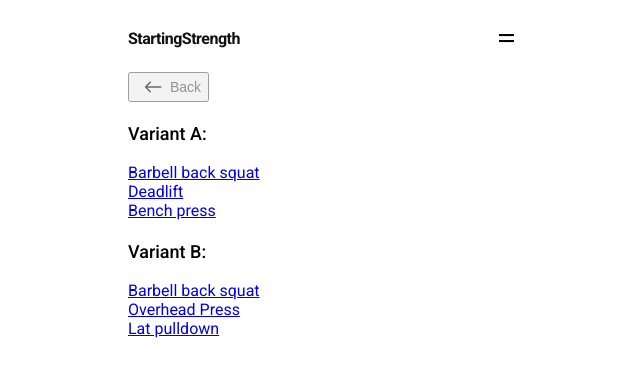
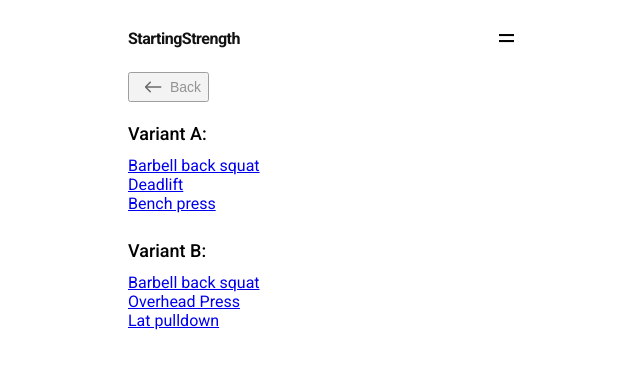
Before and after one commit to erikpantzar/starting-strength, a React (Create React App) app: page /info in a window 1280 px wide. Shown: the top 376 px of the page, without its empty margins (312-952 px from the left). Built offline with nearby package versions, Linux system fonts and the light colour scheme; what react-fastclick would draw is missing.

Commit message:
Added p again

```diff
--- a/src/Components/Typography/Typography.css
+++ b/src/Components/Typography/Typography.css
@@ -17,3 +17,7 @@
     font-family: Roboto, sans-serif;
     font-weight: 300;
 }
+
+.Typography-p {
+    margin: 0 0 24px;
+}
```
